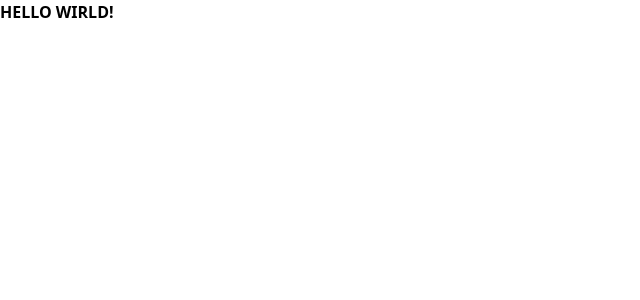
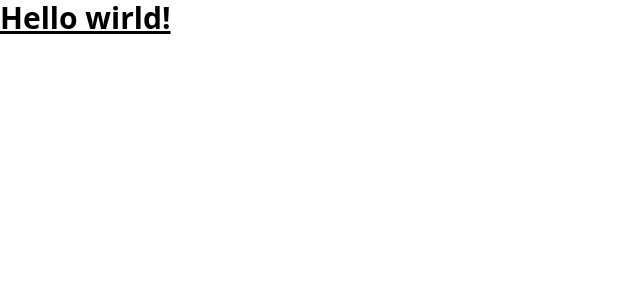
Before and after one commit to ghdrb1246/Boot-React, a React (Create React App) app in the folder frontend/mall/: page / in a window 1280 px wide. Shown: the top 300 px of the page, without its empty margins (0-640 px from the left). Built offline with nearby package versions, Linux system fonts and the light colour scheme.

Commit message:
chore: 오타 수정

```diff
--- a/frontend/mall/src/App.js
+++ b/frontend/mall/src/App.js
@@ -3,7 +3,7 @@ import './App.css';
 
 function App() {
   return (
-    <h1 className='text-3x1 font-bold uppercase'>
+    <h1 className='text-3xl font-bold underline'>
         Hello wirld!
     </h1>
   );
```
